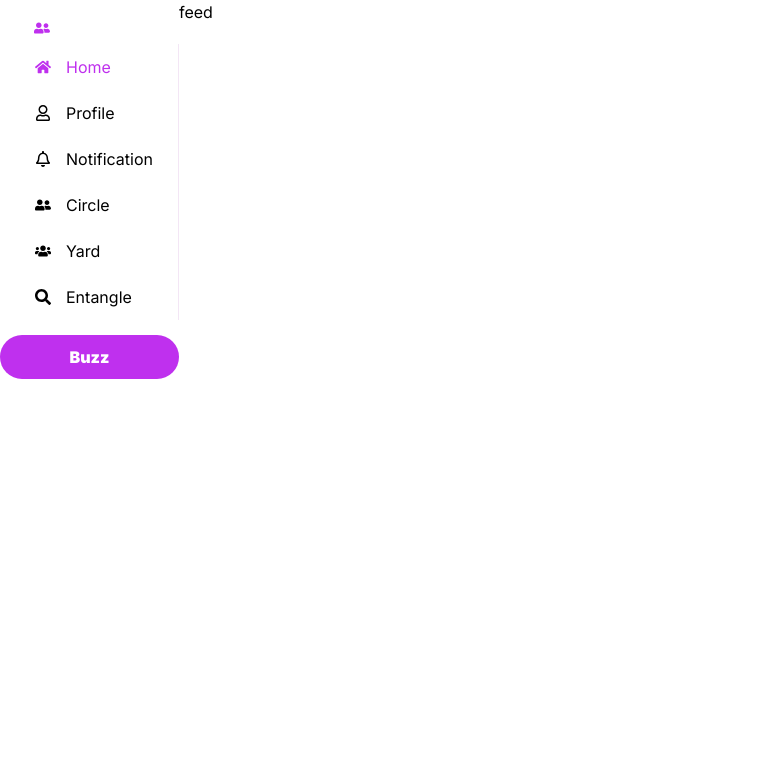
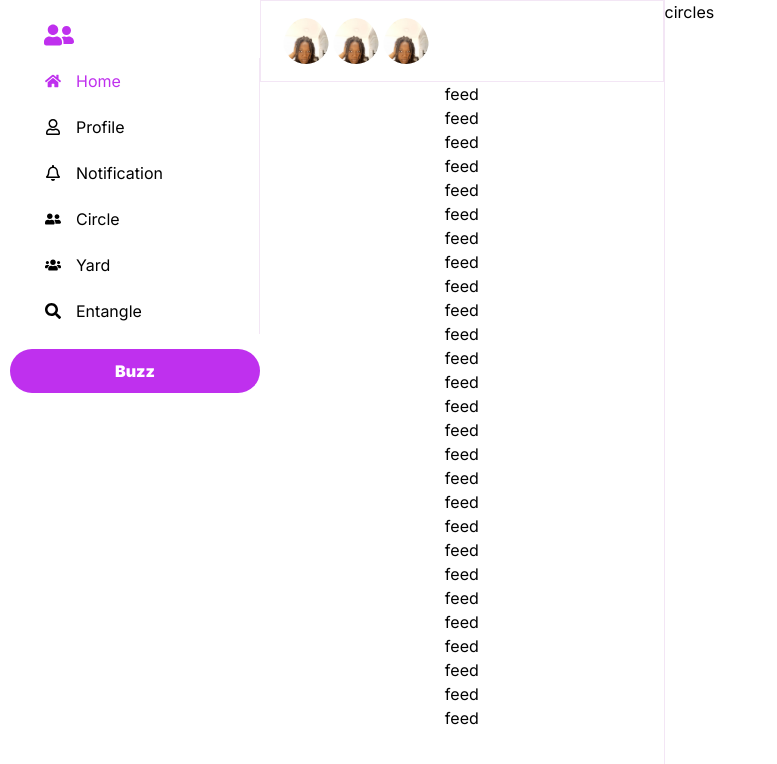
Before and after one commit to Nwakaego-Ego/Cycle, a Next.js app: page / in a window 1280 px wide. Shown: the top 764 px of the page, without its empty margins (0-777 px from the left). Built offline with nearby package versions, Linux system fonts and the light colour scheme.

Commit message:
added image in the feed

```diff
--- /dev/null
+++ b/app/Component/Circles/circles.css
@@ -0,0 +1,3 @@
+.circles {
+  flex: 0.3;
+}
--- /dev/null
+++ b/app/Component/Circles/circles.jsx
@@ -0,0 +1,14 @@
+import React from "react";
+import "./circles.css";
+
+const circle = () => {
+  return (
+    <>
+      <div className="circles">
+        <div>circles</div>
+      </div>
+    </>
+  );
+};
+
+export default circle;
--- a/app/Component/Feed/feed.css
+++ b/app/Component/Feed/feed.css
@@ -0,0 +1,40 @@
+.feed {
+  flex: 0.4;
+  border-right: 1px solid var(--secondary-color);
+  min-width: fit-content;
+  overflow: scroll;
+}
+
+.feed_header {
+  position: sticky;
+  top: 0;
+  background-color: white;
+  z-index: 100;
+  border: 1px solid var(--secondary-color);
+  padding: 15px 20px;
+}
+
+.feed_content {
+  text-align: center;
+}
+
+.profile_container {
+  width: 50px;
+  height: 50px;
+  border-radius: 50%;
+  overflow: hidden;
+  border: 2px solid #fff;
+  text-align: center;
+}
+
+.profile_picture {
+  width: 100%;
+  height: auto;
+  border-radius: 50%;
+}
+
+.profile_name {
+  margin-bottom: 5px;
+  color: red;
+  text-align: center;
+}
--- a/app/Component/Feed/feed.jsx
+++ b/app/Component/Feed/feed.jsx
@@ -1,9 +1,81 @@
 import React from "react";
+import Image from "next/image";
+import "./feed.css";
 
 const feed = () => {
   return (
     <>
-      <div>feed</div>
+      <div className="feed">
+        <div className="feed_header">
+          <div className="flex">
+            <div className="profile_container">
+              <Image
+                src="/meeee.jpeg"
+                alt="img profile"
+                width={50}
+                height={50}
+                layout="fit"
+                objectFit="cover"
+                className="profile_picture"
+              />
+              <div className="profile_name">Kaego</div>
+            </div>
+            <div className="profile_container">
+              <Image
+                src="/meeee.jpeg"
+                alt="img profile"
+                width={50}
+                height={50}
+                layout="fit"
+                objectFit="cover"
+                className="profile_picture"
+              />
+              <div className="profile_name">Kaego</div>
+            </div>
+            <div className="profile_container">
+              <Image
+                src="/meeee.jpeg"
+                alt="img profile"
+                width={50}
+                height={50}
+                layout="fit"
+                objectFit="cover"
+                className="profile_picture"
+              />
+              <div className="profile_name">Kaego</div>
+            </div>
+          </div>
+        </div>
+        <div className="feed_content">
+          <div>feed</div>
+          <div>feed</div>
+          <div>feed</div>
+          <div>feed</div>
+          <div>feed</div>
+          <div>feed</div>
+          <div>feed</div>
+          <div>feed</div>
+          <div>feed</div>
+          <div>feed</div>
+          <div>feed</div>
+          <div>feed</div>
+          <div>feed</div>
+          <div>feed</div>
+          <div>feed</div>
+          <div>feed</div>
+          <div>feed</div>
+          <div>feed</div>
+          <div>feed</div>
+          <div>feed</div>
+          <div>feed</div>
+          <div>feed</div>
+          <div>feed</div>
+          <div>feed</div>
+          <div>feed</div>
+          <div>feed</div>
+          <div>feed</div>
+        </div>
+      </div>
     </>
   );
 };
--- a/app/Component/sidebar/sidebar.css
+++ b/app/Component/sidebar/sidebar.css
@@ -1,6 +1,7 @@
-.logo {
+.circle-icon {
   color: var(--bg-color);
   margin-top: 20px;
   margin-left: 34px;
   margin-bottom: 8px;
+  font-size: 30px;
 }
--- a/app/Component/sidebar/sidebar.jsx
+++ b/app/Component/sidebar/sidebar.jsx
@@ -15,7 +15,7 @@ const Sidebar = () => {
   return (
     <>
       <div>
-        <FaUserFriends className="logo" />
+        <FaUserFriends className="circle-icon" />
         <SidebarOption active Icon={FaHome} text="Home" />
         <SidebarOption Icon={FaRegUser} text="Profile" />
         <SidebarOption Icon={FaRegBell} text="Notification" />
--- a/app/Component/sidebarOption/sidebarOption.css
+++ b/app/Component/sidebarOption/sidebarOption.css
@@ -9,6 +9,7 @@
   color: var(--bg-color);
   border-radius: 30px;
   transition: color 100ms ease-out;
+  /* font-weight: 800; */
 }
 
 .sideBarOptionMain svg {
@@ -16,8 +17,11 @@
   font-weight: 50px;
 }
 
+.sideBarOptionMain {
+  border-right: 5px solid red;
+}
+
 .sideBarOptionMain > h2 {
-  font-weight: 400;
   font-size: 16px;
   /* margin-right: 20px; */
 }
@@ -31,7 +35,7 @@
   padding-left: 20px;
   padding-right: 25px;
 
-  /* min-width: 250px; */
+  min-width: 250px;
 }
 .btn-gist {
   background-color: var(--bg-color);
--- a/app/globals.css
+++ b/app/globals.css
@@ -9,4 +9,9 @@
 
 .main-container {
   display: flex;
+  height: 100vh;
+  /* max-width: 1300px; */
+  margin-left: auto;
+  margin-right: auto;
+  padding: 0 10px;
 }
--- a/app/page.js
+++ b/app/page.js
@@ -1,11 +1,13 @@
 import Feed from "../app/Component/Feed/feed";
 import Sidebar from "../app/Component/sidebar/sidebar";
+import Circles from "./Component/Circles/circles";
 
 export default function Home() {
   return (
     <main className="main-container">
       <Sidebar />
       <Feed />
+      <Circles />
     </main>
   );
 }
```
Also changed, not shown: public/meeee.jpeg (added).
